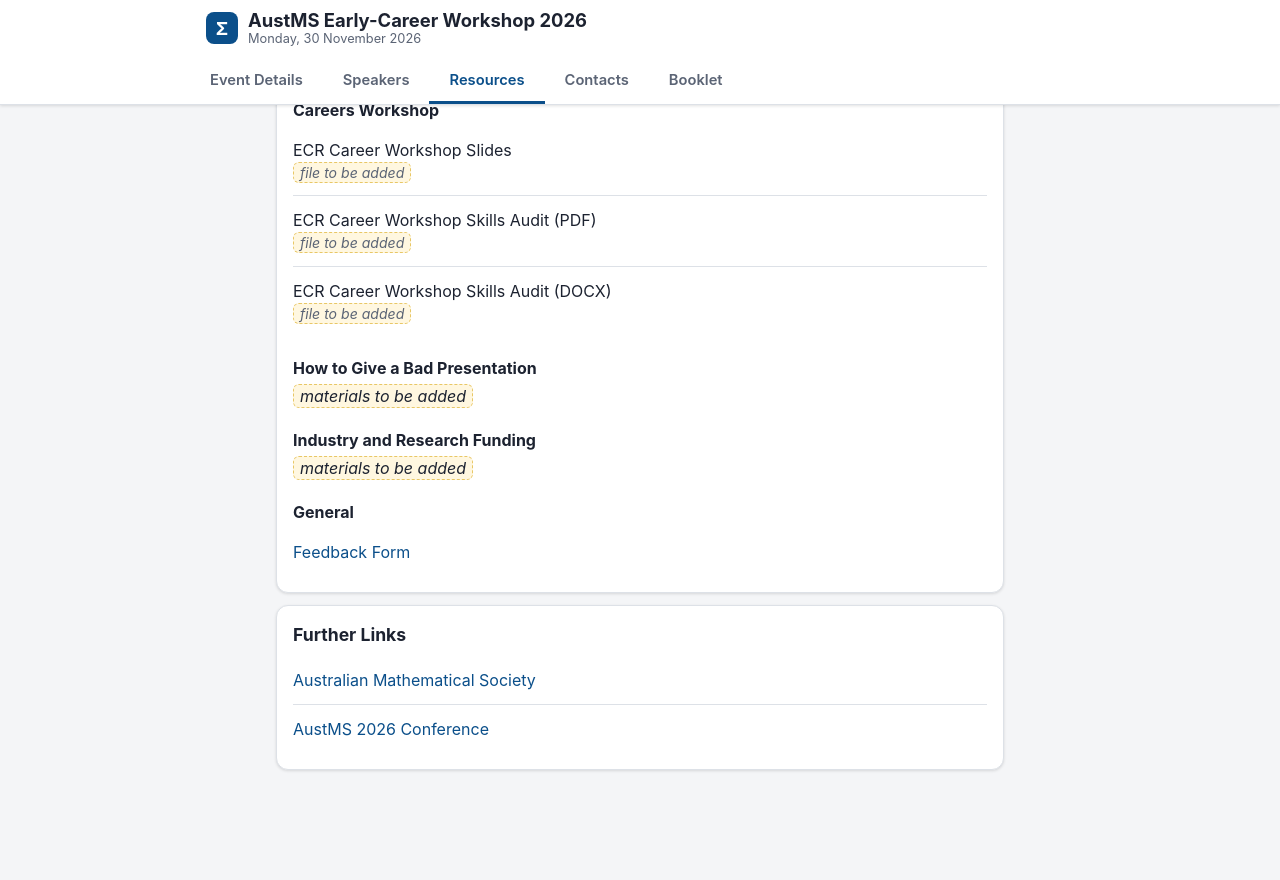
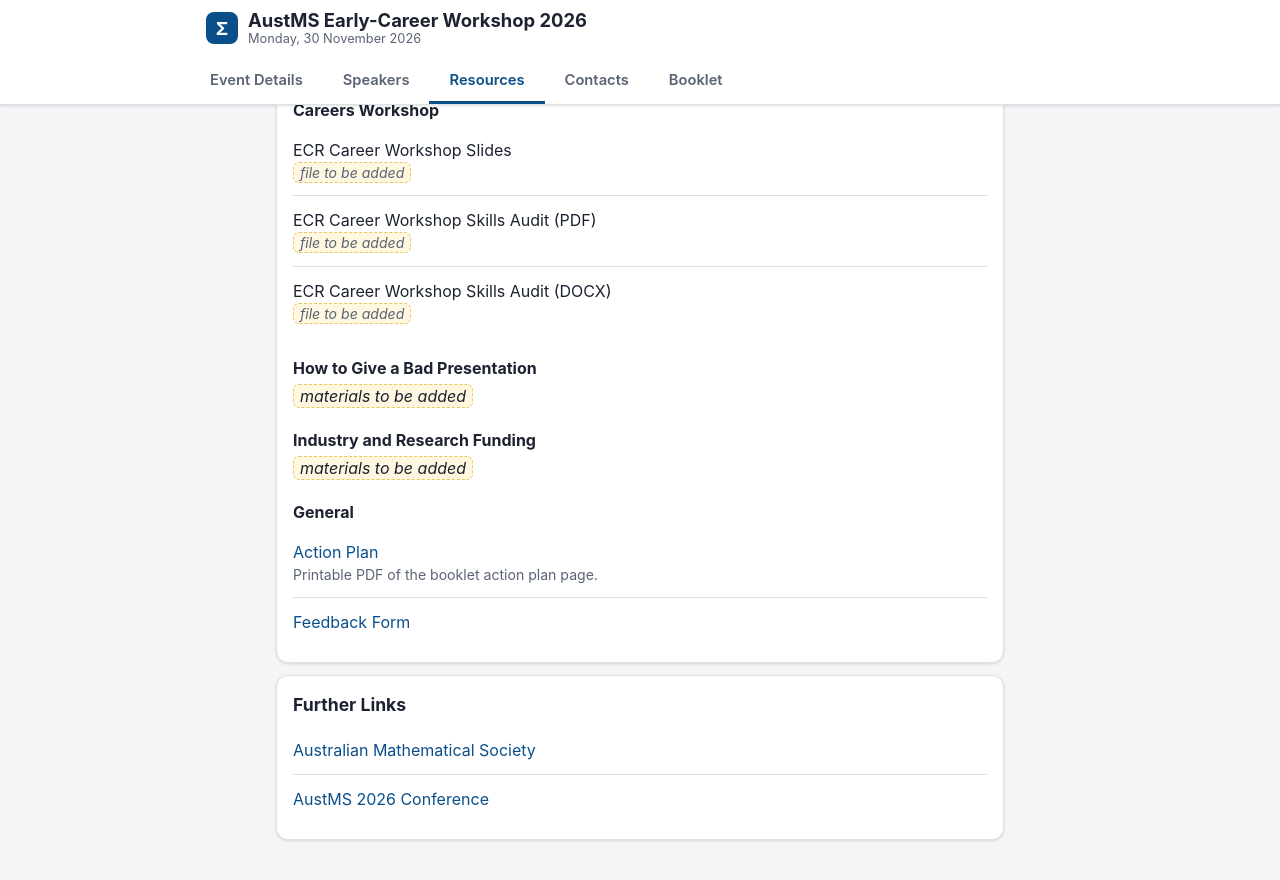
Before and after one commit to eugenetkj98/AustMS_Site, a Jekyll site: the page built from resources.md, in a window 1280 px wide and 900 px high, scrolled down 788 px. Shown: the top 880 px of the window. Built offline with Jekyll 4.4.1, drawn with Linux system fonts in a browser that asks for light colours; before the commit the page ends 1618 px from its top, so only the background shows below that.

Commit message:
Add action plan

```diff
--- a/_data/resources.yml
+++ b/_data/resources.yml
@@ -49,6 +49,9 @@ materials:
       items: []
     - title: General
       items:
+        - name: Action Plan
+          description: Printable PDF of the booklet action plan page.
+          url: /Action-Plan.pdf
         - name: Feedback Form
           url: "https://forms.gle/SDqv5kTRGDtPSrfh8"
 
```
